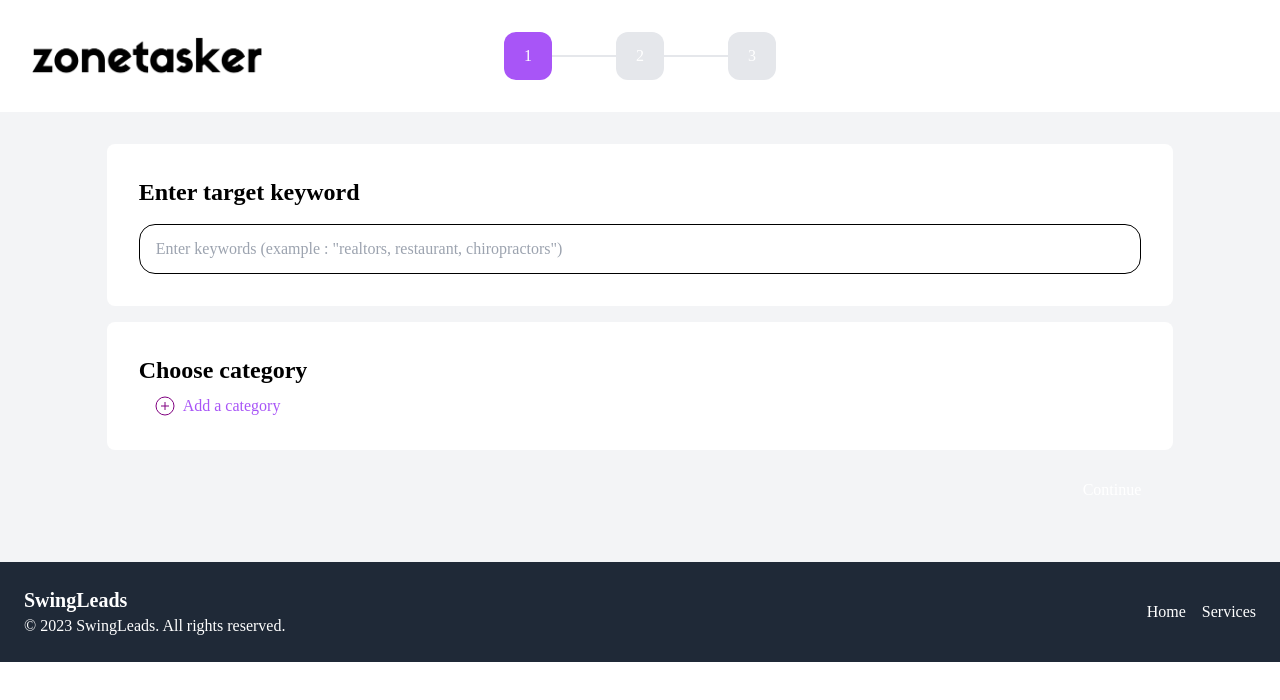
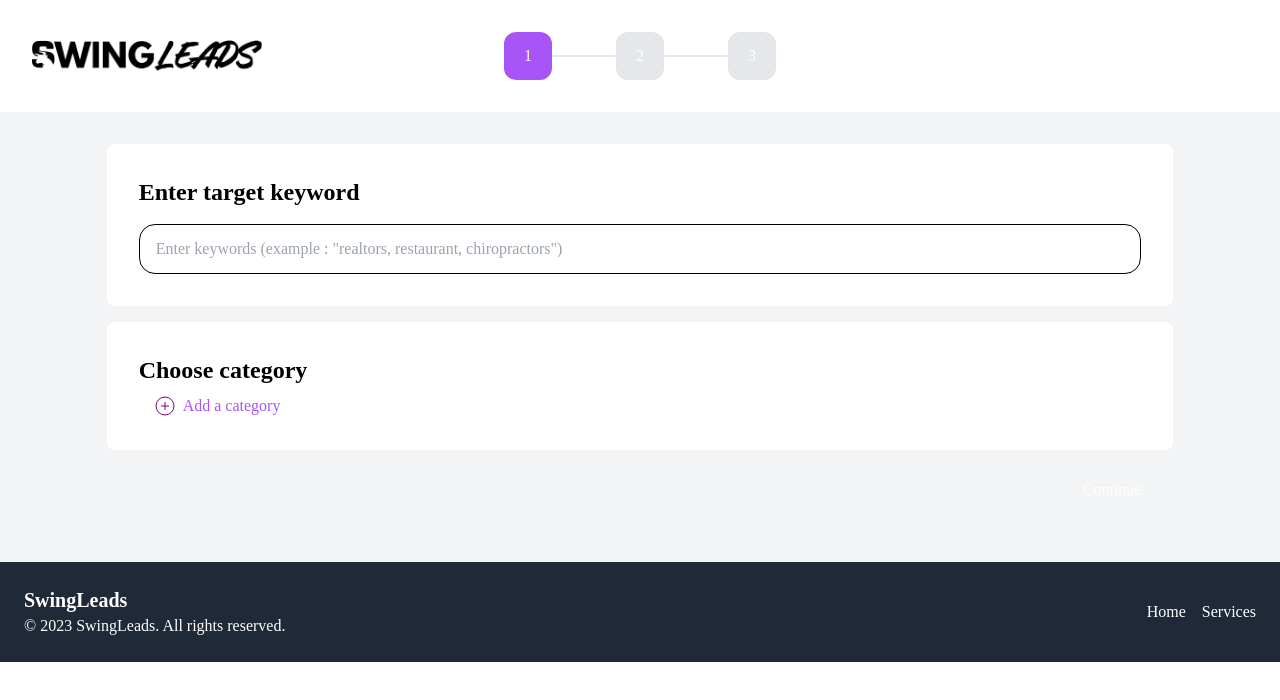
Before and after one commit to darkevo24/swingleads-fe, a React (Create React App) app: page /post-a-job-step-1 in a window 1280 px wide. Shown: the top 700 px of the page. Built offline with nearby package versions, Linux system fonts and the light colour scheme.

Commit message:
Update logo in Step1 component

```diff
--- a/src/components/post-a-job/Step1.tsx
+++ b/src/components/post-a-job/Step1.tsx
@@ -101,14 +101,13 @@ const Step1: React.FC = () => {
     return (
         <div className='w-full bg-gray-100'>
             <div className='w-full bg-white flex items-center flex-col md:flex-row py-8 px-8'>
-                <img onClick={() => { window.location.href = "/" }} src={require('../../logo/ZT.png')} alt='logo' width={230} className='absolute cursor-pointer' />
+                <img onClick={() => { window.location.href = "/" }} src={require('../../logo/SwingLeads.png')} alt='logo' width={230} className='absolute cursor-pointer' />
                 <div className='flex items-center justify-center w-full text-white md:mt-0 mt-20'>
                     <div className='bg-purple-500 w-12 h-12 rounded-xl flex items-center justify-center'>1</div>
                     <div className=' bg-gray-200 w-16 h-0.5'></div>
                     <div className='bg-gray-200 w-12 h-12 rounded-xl flex items-center justify-center'>2</div>
                     <div className=' bg-gray-200 w-16 h-0.5'></div>
                     <div className='bg-gray-200 w-12 h-12 rounded-xl flex items-center justify-center'>3</div>
-
                 </div>
             </div>
 
```
Also changed, not shown: src/logo/SwingLeads.png (added).
